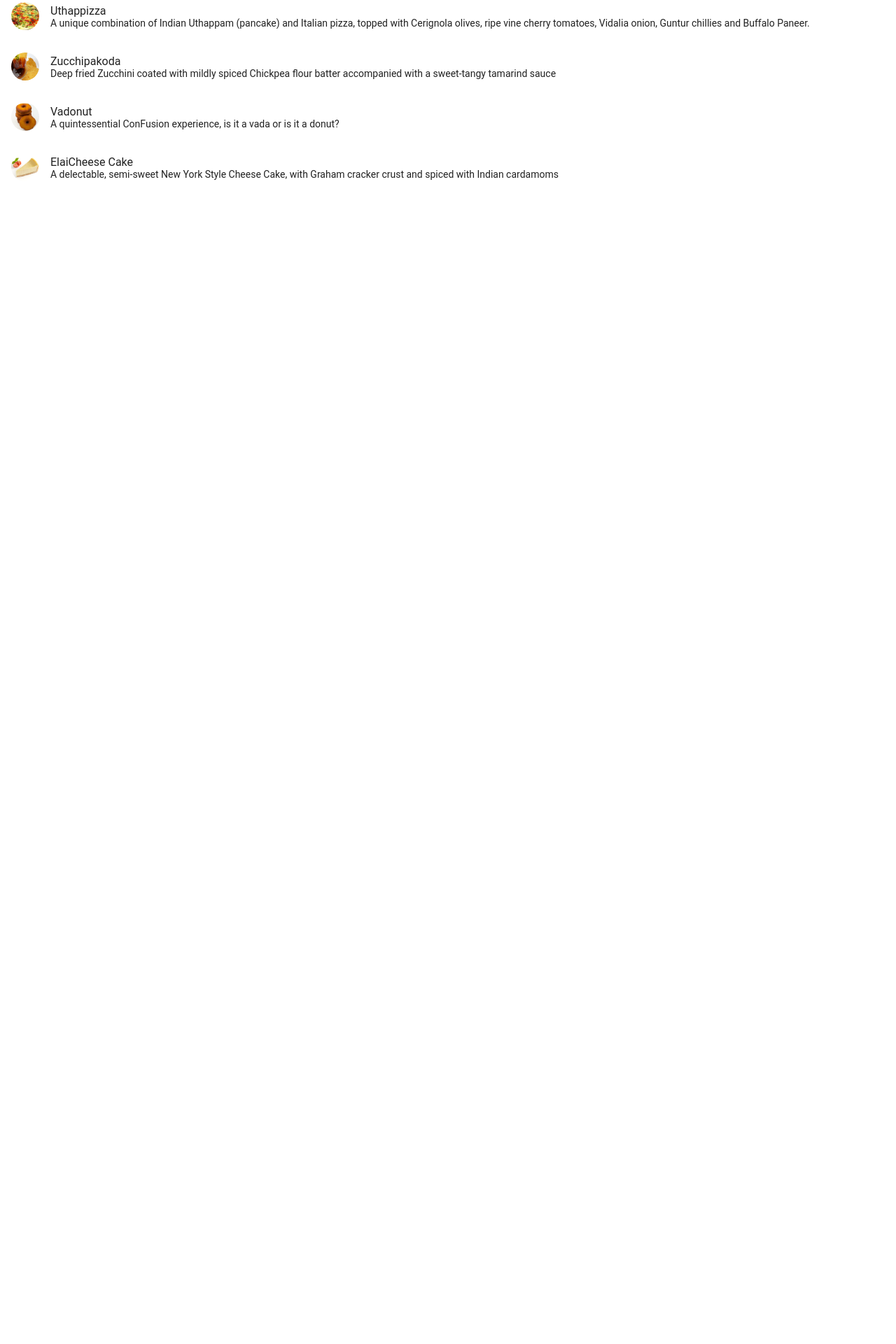
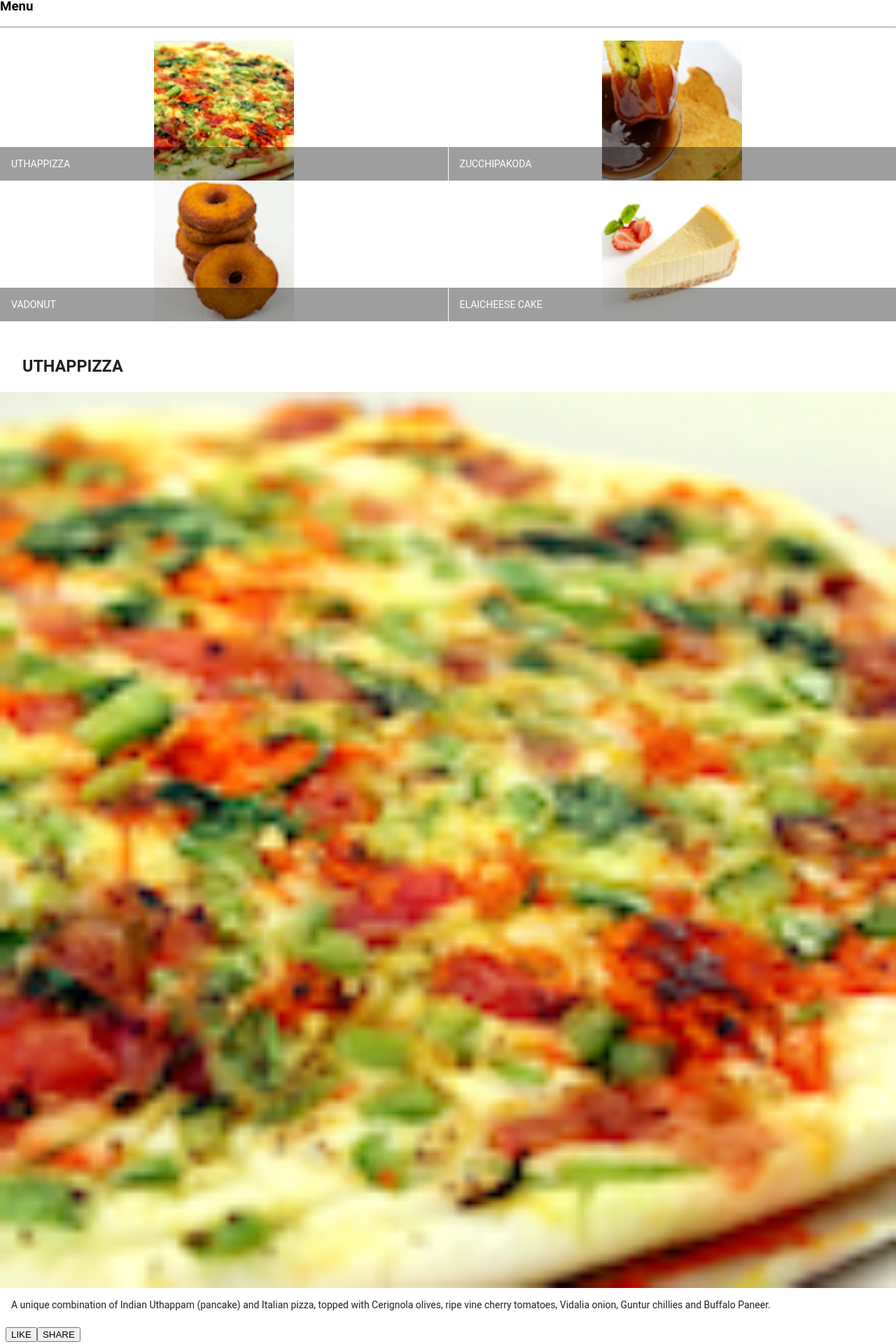
Before and after one commit to Xenoman81/AngularExcerciseConFusion, an Angular app: page / in a window 1280 px wide. Shown: the part 85-2005 px from the top of the page at 70% size. Before the commit the page ends 800 px from the top, so only its background shows below. Built offline with nearby package versions, Linux system fonts and the light colour scheme.

Commit message:
Angular components 2: grid-lists, cards

```diff
--- a/src/app/app.module.ts
+++ b/src/app/app.module.ts
@@ -5,6 +5,8 @@
 import { HttpModule } from '@angular/http';
 import {MatToolbarModule} from '@angular/material/toolbar';
 import {MatListModule} from '@angular/material/list';
+import {MatGridListModule} from '@angular/material/grid-list';
+import {MatCardModule} from '@angular/material/card';
 import { FlexLayoutModule } from '@angular/flex-layout';
 import 'hammerjs';
 
@@ -24,7 +26,9 @@
     HttpModule,
     MatToolbarModule,
     MatListModule,
-    FlexLayoutModule
+    FlexLayoutModule,
+    MatGridListModule,
+    MatCardModule
   ],
   providers: [],
   bootstrap: [AppComponent]
--- a/src/app/menu/menu.component.html
+++ b/src/app/menu/menu.component.html
@@ -1,15 +1,43 @@
+<!-- https://github.com/angular/flex-layout/wiki/Responsive-API -->
 <div class="container"
      fxLayout="column"
      fxLayoutGap="10px">
 
-<mat-list fxFlex>
-  <mat-list-item *ngFor="let dish of dishes">
-    <img mat-list-avatar src={{dish.image}} alt={{dish.name}}>
-    <h1 mat-line> {{dish.name}} </h1>
-    <p mat-line>
-      <span> {{dish.description}} </span>
-    </p>
-  </mat-list-item>
-</mat-list>
+
+    <div fxFlex>
+        <div>
+            <h3>Menu</h3>
+            <hr>
+        </div>
+    </div>
+
+    <div fxFlex>
+        <mat-grid-list cols="2" rowHeight="200px">
+          <mat-grid-tile *ngFor="let dish of dishes">
+            <img height="200px" src={{dish.image}} alt={{dish.name}}>
+            <mat-grid-tile-footer>
+                <h1 mat-line> {{dish.name | uppercase}} </h1>
+            </mat-grid-tile-footer>
+          </mat-grid-tile>
+      </mat-grid-list>
+    </div>
+
+    <div fxFlex *ngIf="selectedDish">
+        <mat-card>
+            <mat-card-header>
+                <mat-card-title>
+                    <h3> {{selectedDish.name | uppercase}} </h3>
+                </mat-card-title>
+            </mat-card-header>
+            <img mat-card-image src={{selectedDish.image}} alt={{selectedDish.name}}>
+            <mat-card-content>
+                <p>{{selectedDish.description}}</p>
+            </mat-card-content>
+            <mat-card-actions>
+                <button mat-button>LIKE</button>
+                <button mat-button>SHARE</button>
+            </mat-card-actions>
+        </mat-card>
+    </div>
 
 </div>
--- a/src/app/menu/menu.component.ts
+++ b/src/app/menu/menu.component.ts
@@ -1,15 +1,7 @@
 import { Component, OnInit } from '@angular/core';
 import { Dish } from '../shared/dish';
 
-@Component({
-  selector: 'app-menu',
-  templateUrl: './menu.component.html',
-  //template: `Hello`,
-  styleUrls: ['./menu.component.scss']
-})
-export class MenuComponent implements OnInit {
-
-  dishes: Dish[] = [
+const DISHES: Dish[] = [
                          {
                            name:'Uthappizza',
                            image: '/assets/images/uthappizza.png',
@@ -40,6 +32,16 @@
                            description:'A delectable, semi-sweet New York Style Cheese Cake, with Graham cracker crust and spiced with Indian cardamoms'                        }
                    ];
 
+@Component({
+  selector: 'app-menu',
+  templateUrl: './menu.component.html',
+  //template: `Hello`,
+  styleUrls: ['./menu.component.scss']
+})
+export class MenuComponent implements OnInit {
+
+  dishes: Dish[] = DISHES;
+  selectedDish: Dish = DISHES[0]
   constructor() { }
 
   ngOnInit() {
```
